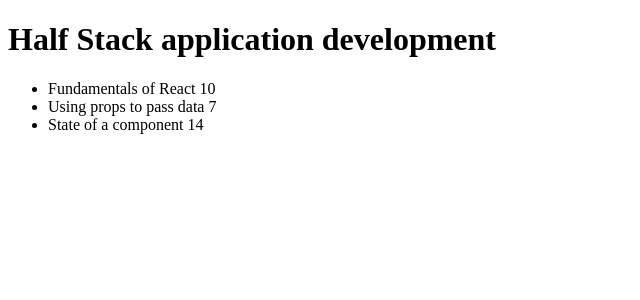
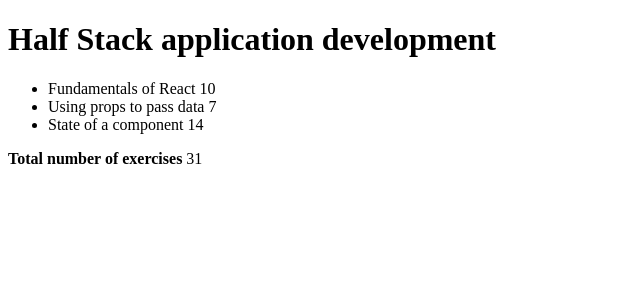
Before and after one commit to stylized-substance/Full-Stack-open-2022, a React (Create React App) app in the folder part2/courseinfo/: page / in a window 1280 px wide. Shown: the top 300 px of the page, without its empty margins (0-640 px from the left). Built offline with nearby package versions, Linux system fonts and the light colour scheme.

Commit message:
added calculation of totals

```diff
--- a/part2/courseinfo/src/App.js
+++ b/part2/courseinfo/src/App.js
@@ -3,7 +3,7 @@ import logo from './logo.svg';
 import './App.css';
 
 const Course = ({ course }) => {
-  console.log(course);
+  console.log(course.parts.reduce(function (acc, obj) {return acc, obj.exercises}, 0));
   return (
     <div>
       <h1>
@@ -16,6 +16,8 @@ const Course = ({ course }) => {
           </li>
         )}
       </ul>
+      <b>Total number of exercises </b>
+      {course.parts.reduce((accumulator, obj) => accumulator + obj.exercises, 0)}
     </div>
   )
 }
```
